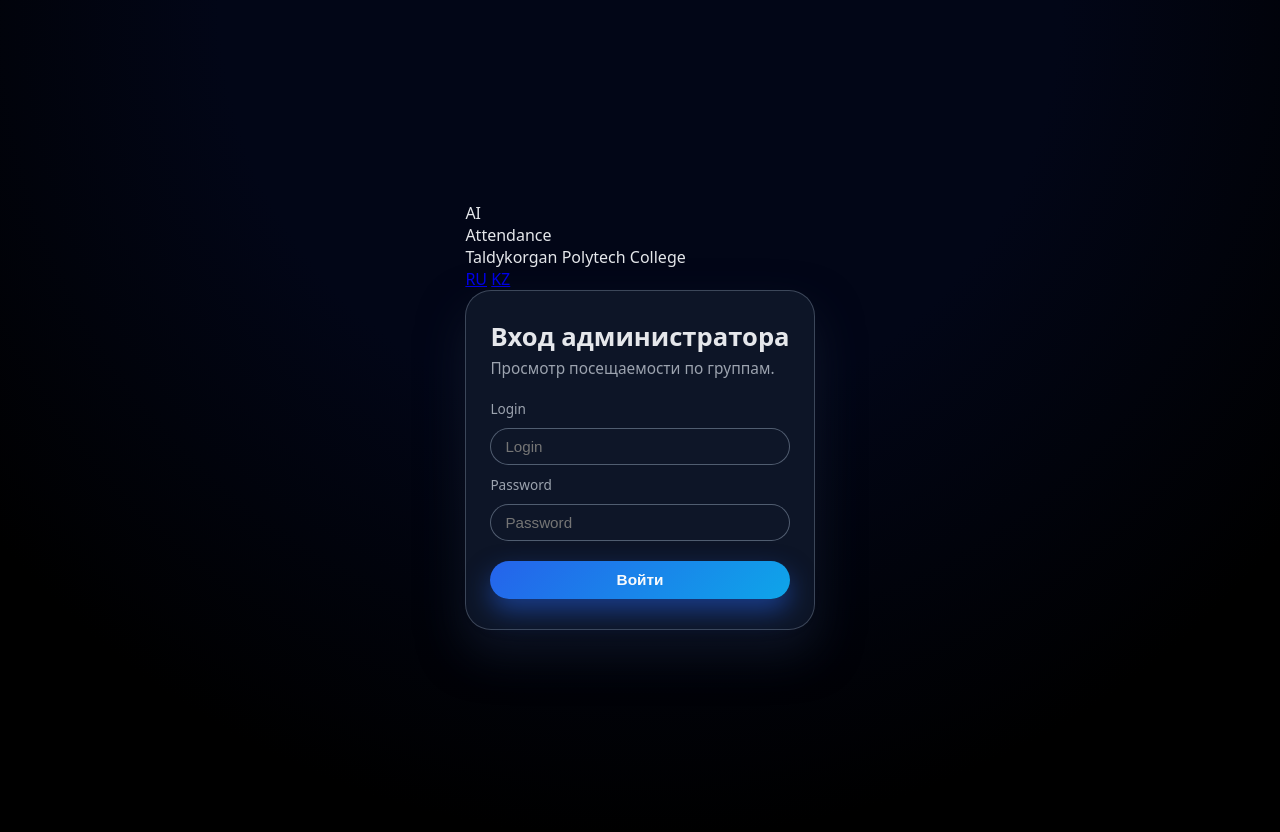
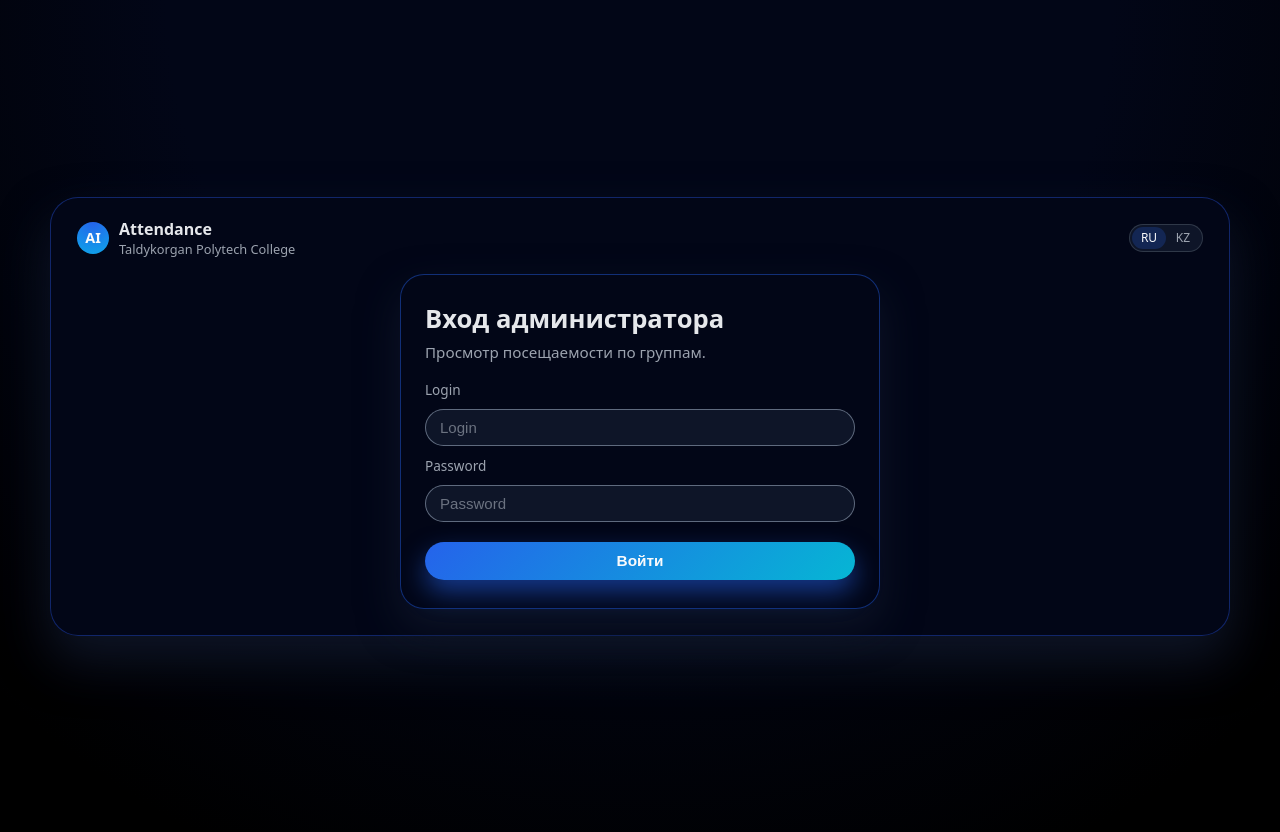
Before and after one commit to zen0zakon-ship-it/AttendanceApp, a FastAPI app: page /admin/login in a window 1280 px wide. Run offline with FastAPI, Linux system fonts and the light colour scheme; data comes from the database, SQL or seed files in the repository.

Commit message:
Update styles.css

```diff
--- a/static/css/styles.css
+++ b/static/css/styles.css
@@ -1,10 +1,14 @@
+/* Базовый фон */
+
 body {
   margin: 0;
   font-family: system-ui, -apple-system, BlinkMacSystemFont, "Segoe UI", sans-serif;
-  background: radial-gradient(circle at top, #020617 0, #020617 40%, #000 80%);
+  background: radial-gradient(circle at top, #020617 0, #020617 45%, #000 90%);
   color: #e5e7eb;
   min-height: 100vh;
 }
+
+/* Корневой контейнер */
 
 .app-root {
   min-height: 100vh;
@@ -14,44 +18,142 @@ body {
   padding: 16px;
 }
 
-.auth-wrapper {
+.app-shell {
   width: 100%;
-  max-width: 420px;
+  max-width: 1180px;
+  background: radial-gradient(circle at top left, #020617 0, #020617 55%, #020617 100%);
+  border-radius: 28px;
+  box-shadow: 0 24px 50px rgba(15, 23, 42, 0.9);
+  border: 1px solid rgba(30, 64, 175, 0.55);
+  padding: 20px 26px 26px;
+  box-sizing: border-box;
+}
+
+/* Шапка */
+
+.app-header {
   display: flex;
+  justify-content: space-between;
+  align-items: center;
+  margin-bottom: 16px;
+}
+
+.brand {
+  display: flex;
+  align-items: center;
+  gap: 10px;
+}
+
+.brand-logo {
+  width: 32px;
+  height: 32px;
+  border-radius: 999px;
+  background: radial-gradient(circle at top, #2563eb, #0ea5e9);
+  display: flex;
+  align-items: center;
+  justify-content: center;
+  font-size: 0.9rem;
+  font-weight: 700;
+  color: #f9fafb;
+}
+
+.brand-text {
+  display: flex;
+  flex-direction: column;
+}
+
+.brand-title {
+  font-size: 1rem;
+  font-weight: 600;
+}
+
+.brand-subtitle {
+  font-size: 0.8rem;
+  color: #9ca3af;
+}
+
+.header-right {
+  display: flex;
+  align-items: center;
+  gap: 12px;
+}
+
+/* Переключатель языка */
+
+.lang-switch {
+  display: inline-flex;
+  align-items: center;
+  border-radius: 999px;
+  background: rgba(15, 23, 42, 0.95);
+  border: 1px solid rgba(55, 65, 81, 0.8);
+  padding: 2px;
+}
+
+.lang-btn {
+  width: 34px;
+  height: 22px;
+  border-radius: 999px;
+  border: none;
+  background: transparent;
+  color: #9ca3af;
+  font-size: 0.75rem;
+  cursor: pointer;
+  text-decoration: none;
+  display: inline-flex;
   align-items: center;
   justify-content: center;
 }
 
-.auth-wrapper.admin-auth {
-  max-width: 520px;
+.lang-btn.active {
+  background: rgba(37, 99, 235, 0.22);
+  color: #f9fafb;
+}
+
+/* Контент */
+
+.app-main {
+  margin-top: 10px;
+}
+
+.auth-wrapper {
+  width: 100%;
+  display: flex;
+  justify-content: center;
 }
 
 .auth-card,
 .info-card {
   width: 100%;
-  background: rgba(15, 23, 42, 0.92);
+  max-width: 420px;
+  background: radial-gradient(circle at top, #020617 0, #020617 60%, #020617 100%);
   border-radius: 24px;
-  padding: 24px 20px 26px;
-  box-shadow: 0 22px 45px rgba(15, 23, 42, 0.85);
-  border: 1px solid rgba(148, 163, 184, 0.35);
-  backdrop-filter: blur(18px);
+  padding: 22px 20px 24px;
+  border: 1px solid rgba(37, 99, 235, 0.45);
+  box-shadow: 0 18px 40px rgba(15, 23, 42, 0.88);
+  box-sizing: border-box;
 }
 
 .admin-card {
-  padding: 28px 24px 30px;
+  max-width: 480px;
 }
 
 .title {
-  margin: 0 0 4px;
+  margin: 0 0 6px;
   font-size: 1.6rem;
   font-weight: 700;
 }
 
 .subtitle {
-  margin: 0 0 20px;
-  font-size: 0.96rem;
+  margin: 0 0 18px;
+  font-size: 0.95rem;
   color: #9ca3af;
 }
+
+.subtitle.small {
+  font-size: 0.85rem;
+}
+
+/* Формы */
 
 .form {
   display: flex;
@@ -66,13 +168,17 @@ body {
 
 .input {
   border-radius: 999px;
-  border: 1px solid rgba(148, 163, 184, 0.5);
-  background: rgba(15, 23, 42, 0.9);
+  border: 1px solid rgba(148, 163, 184, 0.6);
+  background: rgba(15, 23, 42, 0.95);
   color: #e5e7eb;
   padding: 9px 14px;
-  font-size: 0.95rem;
+  font-size: 0.94rem;
   outline: none;
   transition: border 0.15s ease, box-shadow 0.15s ease, background 0.15s ease;
+}
+
+.input::placeholder {
+  color: #6b7280;
 }
 
 .input:focus {
@@ -105,25 +213,32 @@ body {
 }
 
 .btn-primary {
-  background: linear-gradient(135deg, #2563eb, #0ea5e9);
+  background: linear-gradient(135deg, #2563eb, #06b6d4);
   color: #f9fafb;
-  box-shadow: 0 12px 26px rgba(37, 99, 235, 0.5);
+  box-shadow: 0 12px 26px rgba(37, 99, 235, 0.55);
 }
 
 .btn-primary:hover {
   transform: translateY(-1px);
-  box-shadow: 0 18px 32px rgba(37, 99, 235, 0.55);
+  box-shadow: 0 18px 34px rgba(37, 99, 235, 0.6);
+}
+
+.btn-primary:active {
+  transform: translateY(0);
+  box-shadow: 0 8px 18px rgba(37, 99, 235, 0.55);
 }
 
 .btn-secondary {
-  background: rgba(15, 23, 42, 0.95);
+  background: rgba(15, 23, 42, 0.98);
   color: #e5e7eb;
-  border: 1px solid rgba(148, 163, 184, 0.6);
+  border: 1px solid rgba(148, 163, 184, 0.7);
 }
 
 .btn-secondary:hover {
-  background: rgba(31, 41, 55, 0.95);
+  background: rgba(31, 41, 55, 0.98);
 }
+
+/* Алёрты, разделители */
 
 .alert-error {
   background: rgba(239, 68, 68, 0.16);
@@ -241,9 +392,18 @@ body {
   animation: pulseSoft 1.9s infinite;
 }
 
-@media (min-width: 768px) {
+/* Адаптив */
+
+@media (min-width: 1024px) {
   .auth-card,
   .info-card {
-    border-radius: 26px;
+    padding: 26px 24px 28px;
+    border-radius: 24px;
   }
 }
+
+@media (max-width: 640px) {
+  .app-shell {
+    padding: 16px 14px 20px;
+  }
+}
```
Also changed, not shown: other parts of static/css/styles.css (+48 -10 lines).
